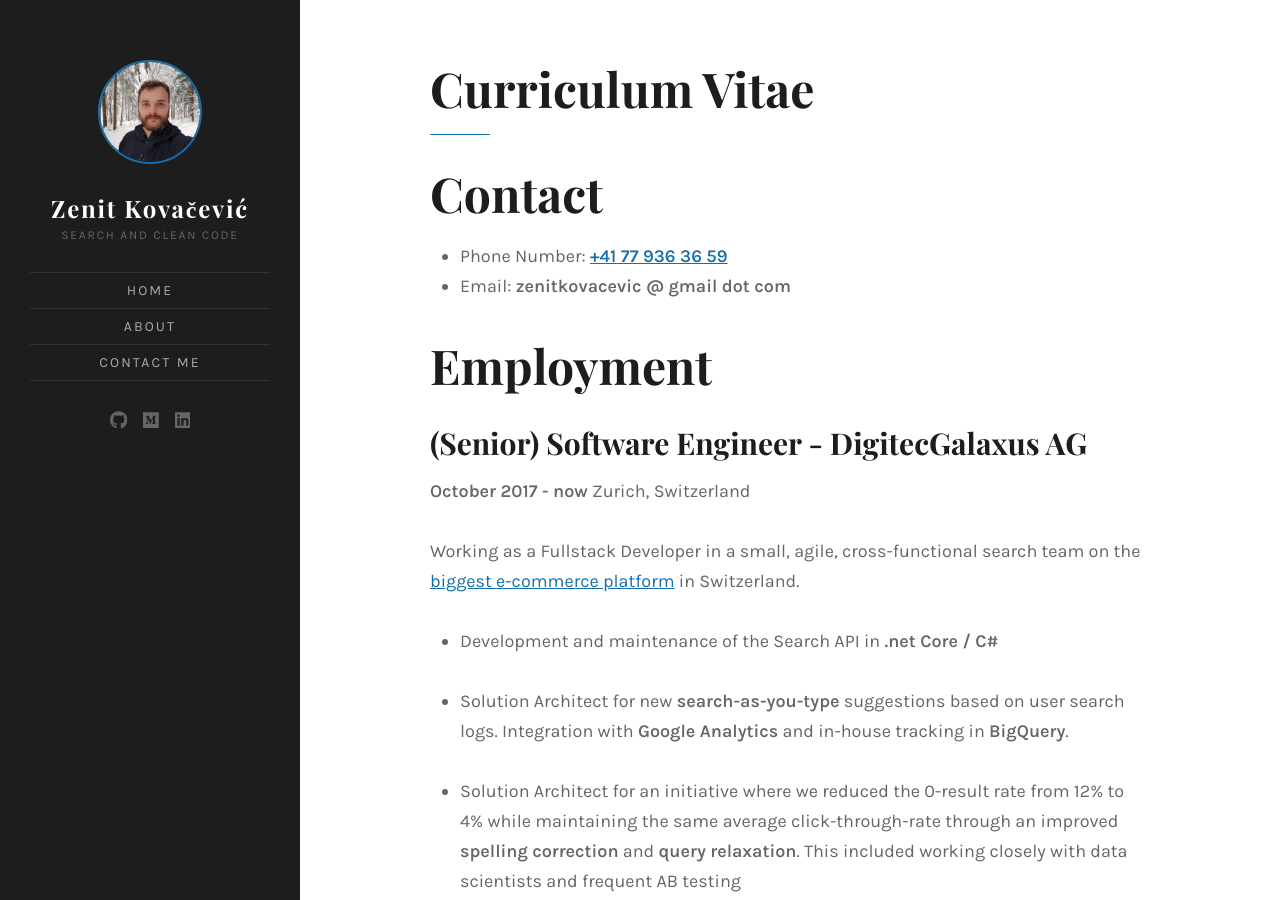
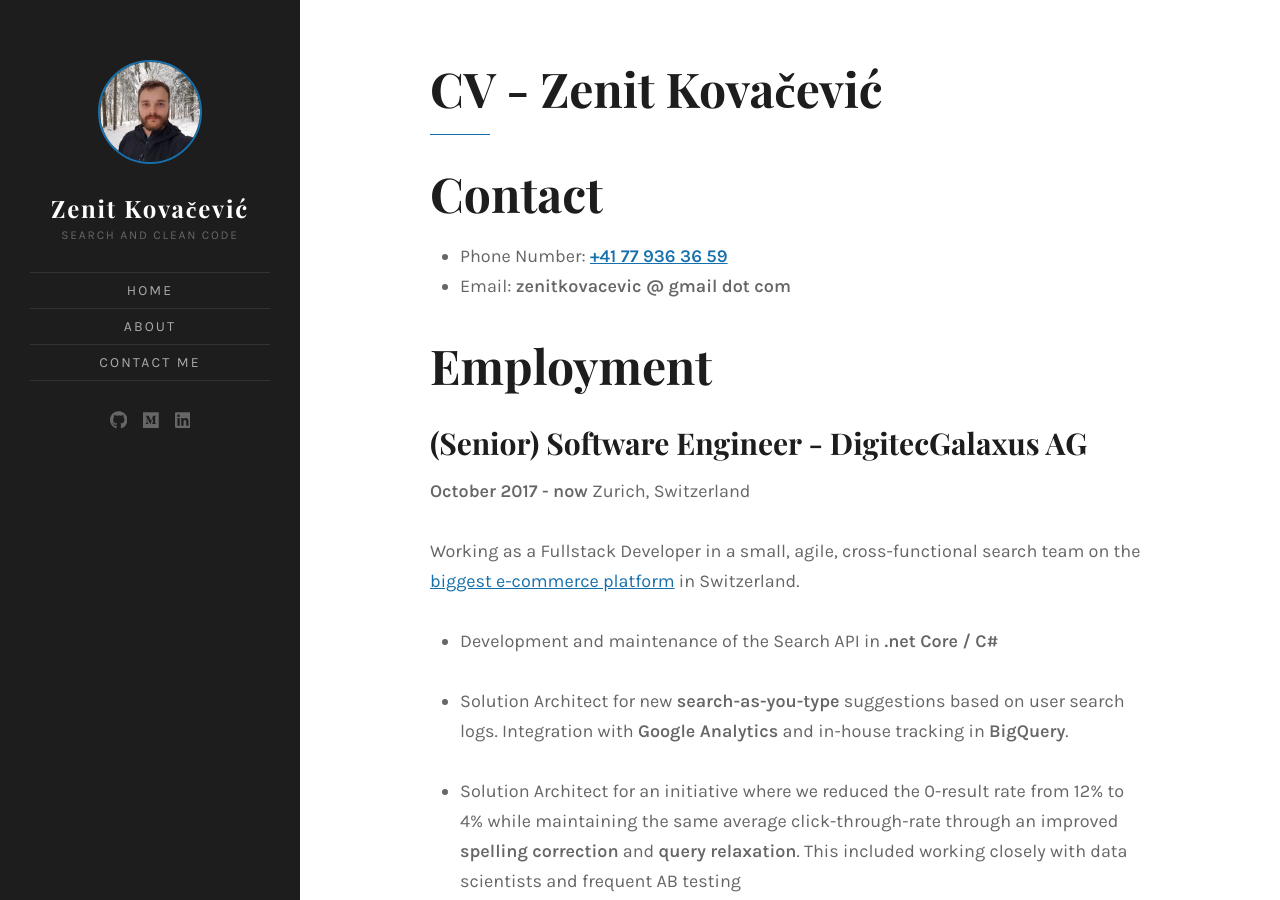
Before and after one commit to ZenitK/zenitk.github.io, a Jekyll site: the page built from cv.md, in a window 1280 px wide and 900 px high. Built offline with Jekyll 4.4.1, drawn with Linux system fonts in a browser that asks for light colours; some web fonts are replaced.

Commit message:
Fixed the title

```diff
--- a/cv.md
+++ b/cv.md
@@ -1,6 +1,6 @@
 ---
 layout: page
-title: Curriculum Vitae
+title: CV - Zenit Kovačević
 ---
 
 # Contact
```
